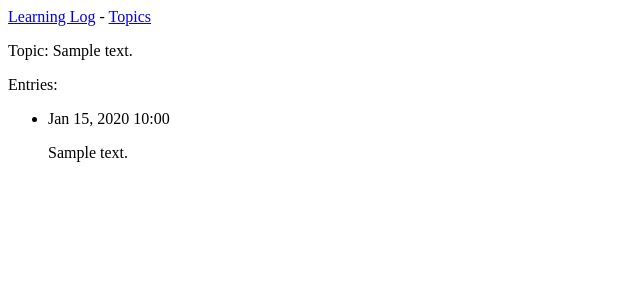
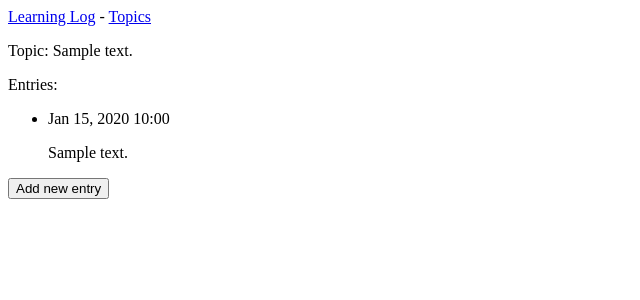
Before and after one commit to arthurpc02/Learning-Log, a Django app: page /topics/1/ in a window 1280 px wide. Shown: the top 300 px of the page, without its empty margins (0-640 px from the left). Run offline with Django 5.2, Linux system fonts and the light colour scheme; tables that the repository leaves empty hold one stand-in row (values such as "Sample post").

Commit message:
adds a button in the topic page to create a new entry.

```diff
--- a/learning_logs/templates/learning_logs/topic.html
+++ b/learning_logs/templates/learning_logs/topic.html
@@ -7,12 +7,14 @@
   {% for entry in entries %}
   <li>
     <p>{{ entry.date_added|date:'M d, Y H:i'}}</p>
-    <!-- to do: falta colocar as horas aqui -->
     <p>{{ entry.text|linebreaks }}</p>
   </li>
   {% empty %}
   <li>There are no entries for this topic yet.</li>
   {% endfor %}
 </ul>
+<form action="{% url 'learning_logs:new_entry' topic.id %}" method="GET">
+  <button name="b_add_entry">Add new entry</button>
+</form>
 
 {% endblock content %}
```
